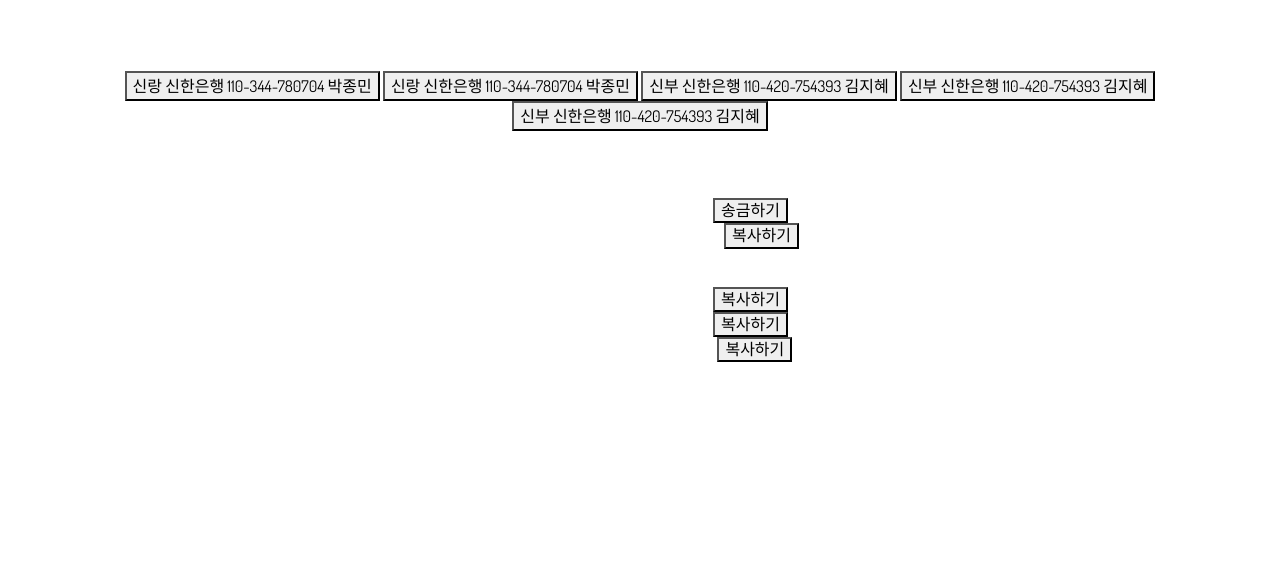
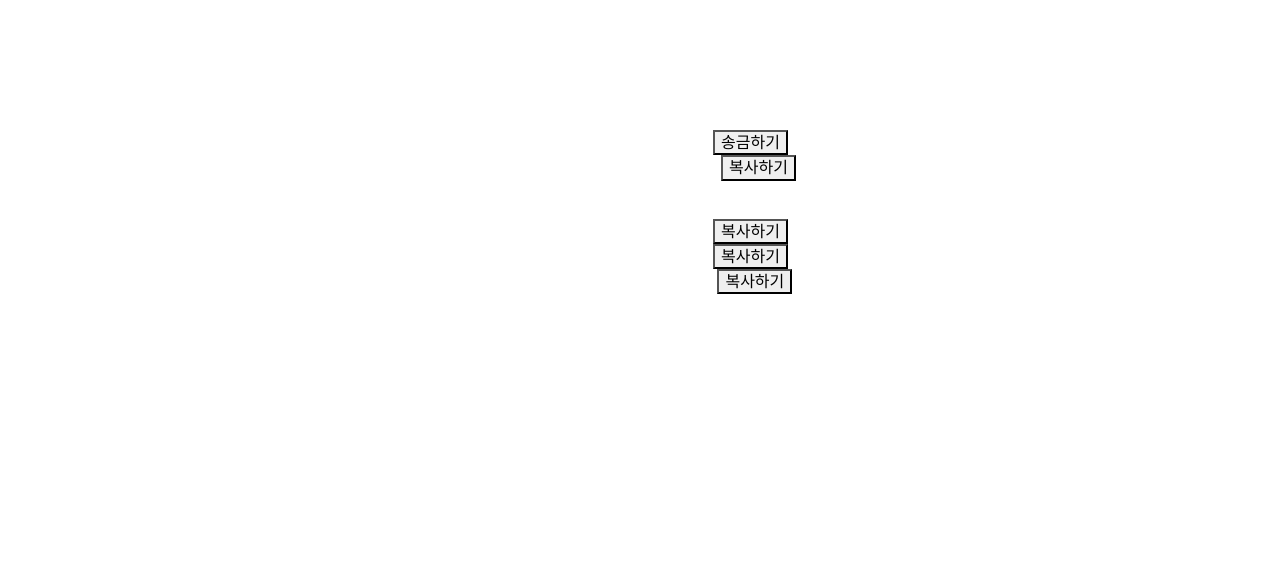
Before and after one commit to JMJH0602/jmjh0602.github.io, a plain HTML site: page docs/index.html in a window 1280 px wide. Shown: the part 5390-5972 px from the top of the page. Drawn offline with nearby package versions, Linux system fonts and the light colour scheme; no server answers; a script that the page names is missing; a web font is replaced by a local one.

Commit message:
Update index.html

```diff
--- a/docs/index.html
+++ b/docs/index.html
@@ -302,12 +302,7 @@
                             </h6>
 
 
-                        <button> 신랑 신한은행 110-344-780704 박종민</button>
-                        <button> 신랑 신한은행 110-344-780704 박종민</button>
 
-                        <button> 신부 신한은행 110-420-754393 김지혜 </button>
-                        <button> 신부 신한은행 110-420-754393 김지혜 </button>
-                        <button> 신부 신한은행 110-420-754393 김지혜 </button>
                     </div>
 
 
@@ -318,7 +313,7 @@
                         <h6 style="font-family: 'Noto Serif KR', serif;">
                             신랑<br>
                             박종민 신한은행 110-344-780704 <button type ="button" onclick="location.href=('https://MySol.ID/smell08');" >송금하기</button> <br>
-                            신금례 농협은행 401-1435-6220-909 <button id ="jmm" type ="button" onclick="copyToClipboardjmm();" >복사하기</button> <br>
+                            신금례 농협은행 401143-56-220909 <button id ="jmm" type ="button" onclick="copyToClipboardjmm();" >복사하기</button> <br>
 
 
                             <br>
```
